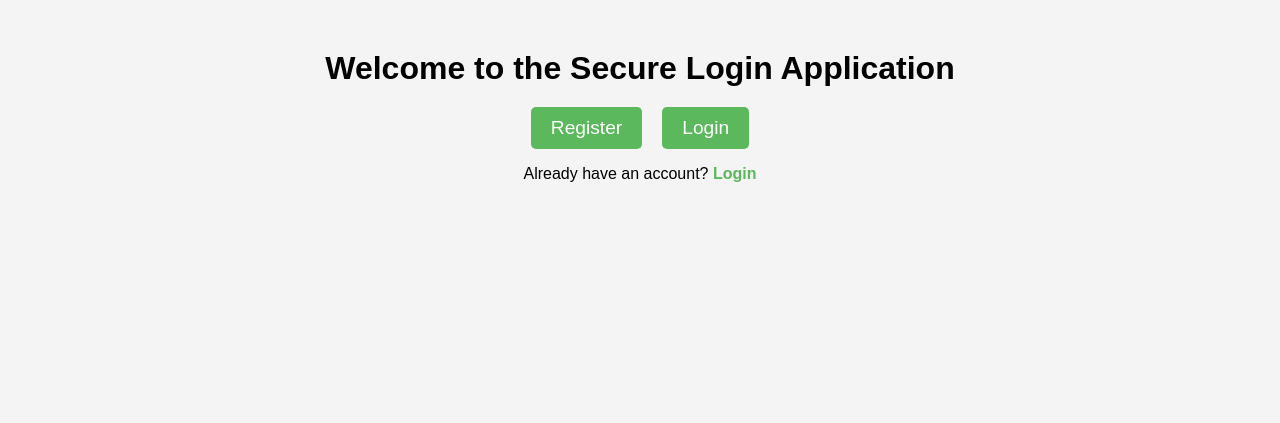
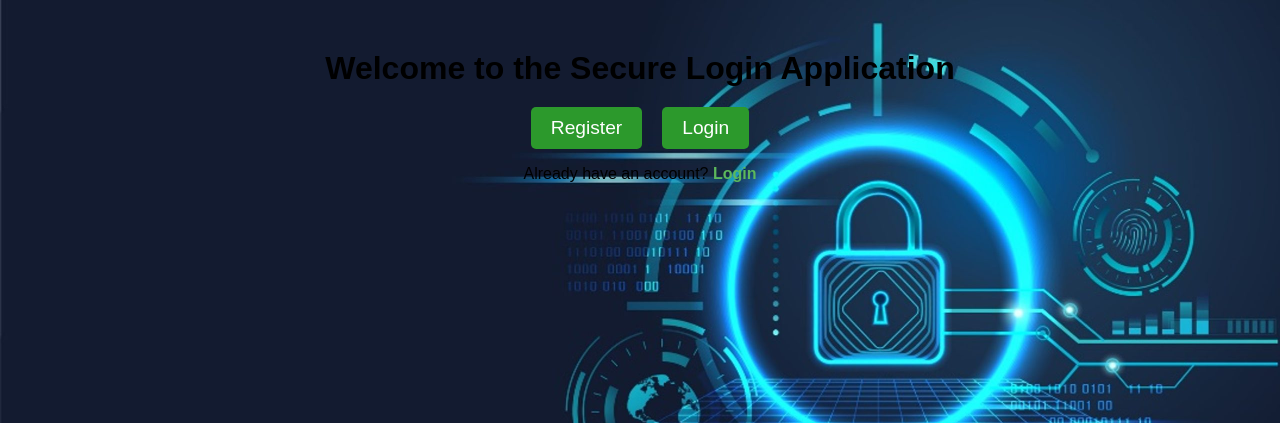
Before and after one commit to NipunaMadula/Secure-Login-Application, a PHP site: page / in a window 1280 px wide. Shown: the top 423 px of the page. Run offline with PHP 8.4, Linux system fonts and the light colour scheme; data that the repository does not hold is empty.

Commit message:
Implement password hashing with salt and pepper for enhanced security
- Added pepper to password hashing for both users and admins.
- Updated User.php to include pepper during user registration and login.
- Used password_verify for secure password verification.
- Loaded the pepper value from the .env file for flexible configuration.
- Improved security by adding an additional layer of protection to password storage.
- Made some frontend design improvements for better user experience.

```diff
--- a/app/models/User.php
+++ b/app/models/User.php
@@ -2,15 +2,22 @@
 
 require_once __DIR__ . '/../../config/database.php'; // Ensure correct path for Database class
 
+// Load environment variables from the .env file
+$dotenv = Dotenv\Dotenv::createImmutable(__DIR__ . '/../../'); // Path to the project root
+$dotenv->load();
+
+
 class User
 {
     private $db;
+
 
     // Constructor to initialize database connection
     public function __construct()
     {
         $database = new Database(); // Create a new Database instance
         $this->db = $database->getConnection(); // Get the database connection
+
     }
 
     // Method to get user by ID
@@ -66,8 +73,14 @@ class User
             return false; // User already exists
         }
 
-        // Hash the password
-        $hashedPassword = password_hash($password, PASSWORD_DEFAULT);
+
+        $pepper = $_ENV['PEPPER'];
+
+         // Add pepper to the password
+         $pepperedPassword = $password . $pepper; // You can also prepend the pepper if desired
+
+          // Hash the password (bcrypt will automatically add the salt)
+        $hashedPassword = password_hash($pepperedPassword, PASSWORD_DEFAULT);
 
         // Prepare SQL statement to insert new user
         $query = "INSERT INTO users (fullname, username, email, phone, address, password)
@@ -92,10 +105,20 @@ class User
         $stmt->bindParam(':username', $username);
         $stmt->execute();
 
+        $pepper = $_ENV['PEPPER'];
+
+
+         // Add pepper to the password
+         $pepperedPassword = $password . $pepper;
+
+
+
         $user = $stmt->fetch(PDO::FETCH_ASSOC);
-        if ($user && password_verify($password, $user['password'])) {
+        if ($user && password_verify($pepperedPassword, $user['password'])) {
             return $user; // Return user details if password is correct
         }
+
+        $_SESSION['error'] = $pepperedPassword;
         return false; // Invalid username or password
     }
 
--- a/app/views/user_profile.php
+++ b/app/views/user_profile.php
@@ -42,8 +42,9 @@ $conn = null;
 <!-- Link to the CSS file for styling -->
 <link rel="stylesheet" type="text/css" href="/Secure-Login-Application-GAHDSE232F-026/public/css/user_profile.css">
 
-
-<h1>Update Profile</h1>
+<br>
+<br>
+<br>
 
 <?php if (isset($_SESSION['message'])): ?>
     <p><?php echo $_SESSION['message']; ?></p>
@@ -54,6 +55,7 @@ $conn = null;
 <?php if ($user): ?>
     <!-- If user data is available, display the form -->
     <form action="../../public/process_update_profile.php" method="POST">
+    <h1 style="text-align: center;">Update Profile</h1>
         <input type="hidden" name="user_id" value="<?php echo htmlspecialchars($user_id, ENT_QUOTES, 'UTF-8'); ?>">
 
         <label for="fullname">Full Name</label>
--- a/public/css/admin_dashboard.css
+++ b/public/css/admin_dashboard.css
@@ -4,6 +4,9 @@ body {
     padding: 0;
     font-family: Arial, sans-serif;
     background-color: #f4f4f4;
+    background-image: url('../images/img2.jpg');
+    background-size: cover; /* Cover the entire viewport */
+    background-repeat: no-repeat; /* Prevents repeating the image */
 }
 
 /* Header styles */
--- a/public/css/admin_profile.css
+++ b/public/css/admin_profile.css
@@ -8,7 +8,9 @@
 /* Body styles */
 body {
     font-family: Arial, sans-serif;
-    background-color: #f4f4f4;
+    background-image: url('../images/img2.jpg');
+    background-size: cover; /* Cover the entire viewport */
+    background-repeat: no-repeat; /* Prevents repeating the image */
     padding: 20px;
 }
 
--- a/public/css/admin_view_users.css
+++ b/public/css/admin_view_users.css
@@ -1,4 +1,4 @@
-General container styling
+
 .container {
     width: 80%;
     margin: 50px auto;
--- a/public/css/index.css
+++ b/public/css/index.css
@@ -1,6 +1,9 @@
 body {
     font-family: Arial, sans-serif;
     background-color: #f4f4f4; /* Light background color */
+    background-image: url('../images/img1.jpg');
+    background-size: cover; /* Cover the entire viewport */
+    background-repeat: no-repeat; /* Prevents repeating the image */
     margin: 0;
     padding: 0;
 }
@@ -24,7 +27,7 @@ h1 {
 .button {
     display: inline-block; /* Inline block for buttons */
     padding: 10px 20px; /* Padding for button */
-    background-color: #5cb85c; /* Button color */
+    background-color: #2c992c; /* Button color */
     color: white; /* Text color */
     text-decoration: none; /* No underline */
     border-radius: 5px; /* Rounded corners */
@@ -33,7 +36,7 @@ h1 {
 }
 
 .button:hover {
-    background-color: #4cae4c; /* Darker green on hover */
+    background-color: #195319; /* Darker green on hover */
 }
 
 .login-link {
--- a/public/css/register.css
+++ b/public/css/register.css
@@ -1,7 +1,7 @@
 body {
     font-family: Times New Roman, sans-serif;
     background-color: #f4f4f4;
-    background-image: url('../images/img1.jpg');
+    background-image: url('../images/img2.jpg');
     background-size: cover; /* Cover the entire viewport */
     background-repeat: no-repeat; /* Prevents repeating the image */
     background-position: center; /* Center the image */
@@ -13,7 +13,7 @@ body {
     width: 100%;
     max-width: 400px;
     margin: 50px auto;
-    background-color: #fff;
+
     padding: 20px;
     border-radius: 5px;
     box-shadow: 0 2px 10px rgba(0, 0, 0, 0.1);
--- a/public/css/user_dashboard.css
+++ b/public/css/user_dashboard.css
@@ -2,6 +2,10 @@
 body {
     font-family: Arial, sans-serif;
     background-color: #f4f4f9;
+    background-image: url('../images/img2.jpg');
+    background-size: cover; /* Cover the entire viewport */
+    background-repeat: no-repeat; /* Prevents repeating the image */
+    background-position: center; /* Center the image */
     margin: 0;
     padding: 0;
 }
@@ -10,7 +14,7 @@ body {
     width: 80%;
     margin: 0 auto;
     padding: 20px;
-    background-color: #fff;
+    background-color: #f4f4f4;
     box-shadow: 0 4px 8px rgba(0, 0, 0, 0.1);
     border-radius: 8px;
     text-align: center;
```
Also changed, not shown: public/css/login.css (+9 -0 lines), public/process_login.php (+21 -2 lines), public/images/img2.jpg (added).
